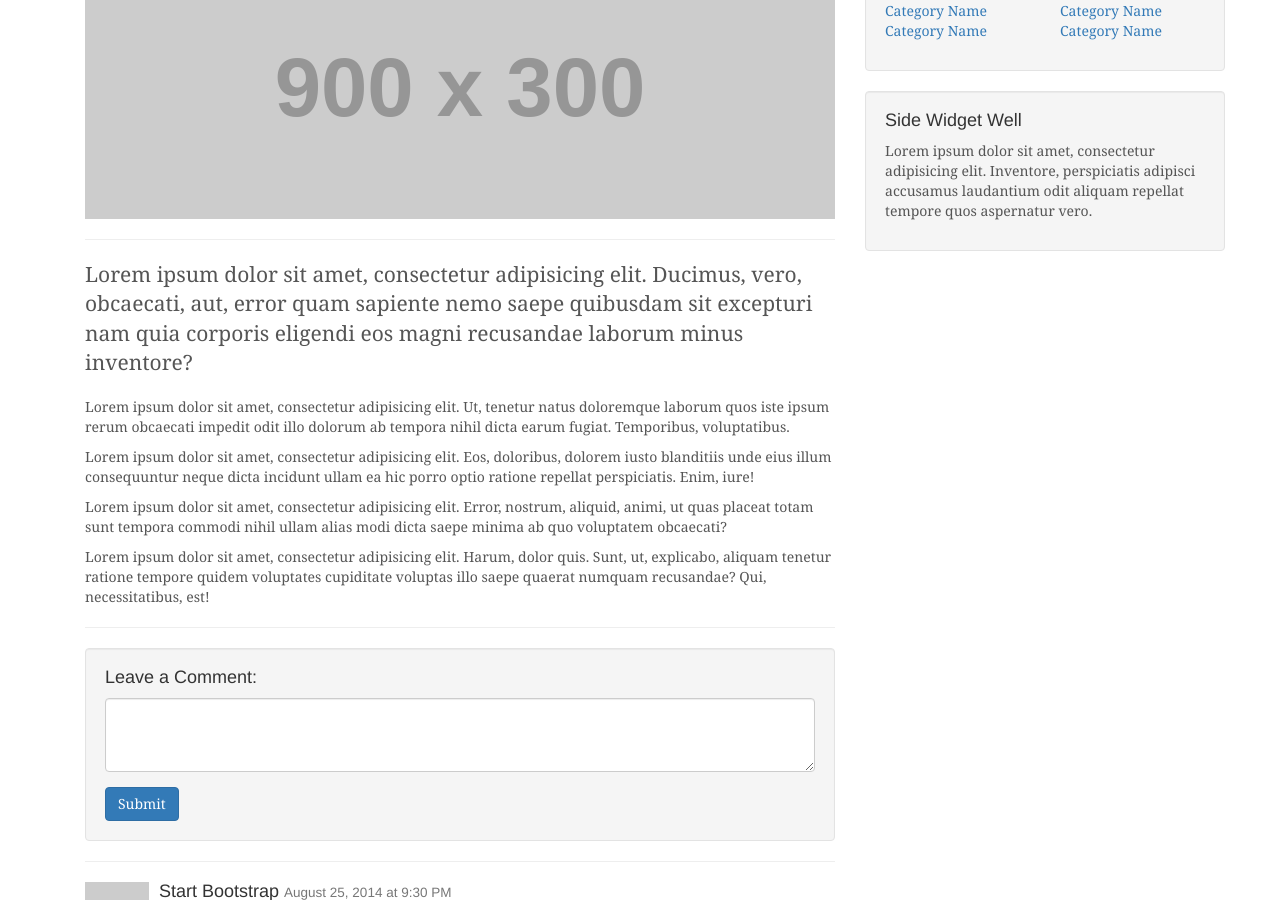
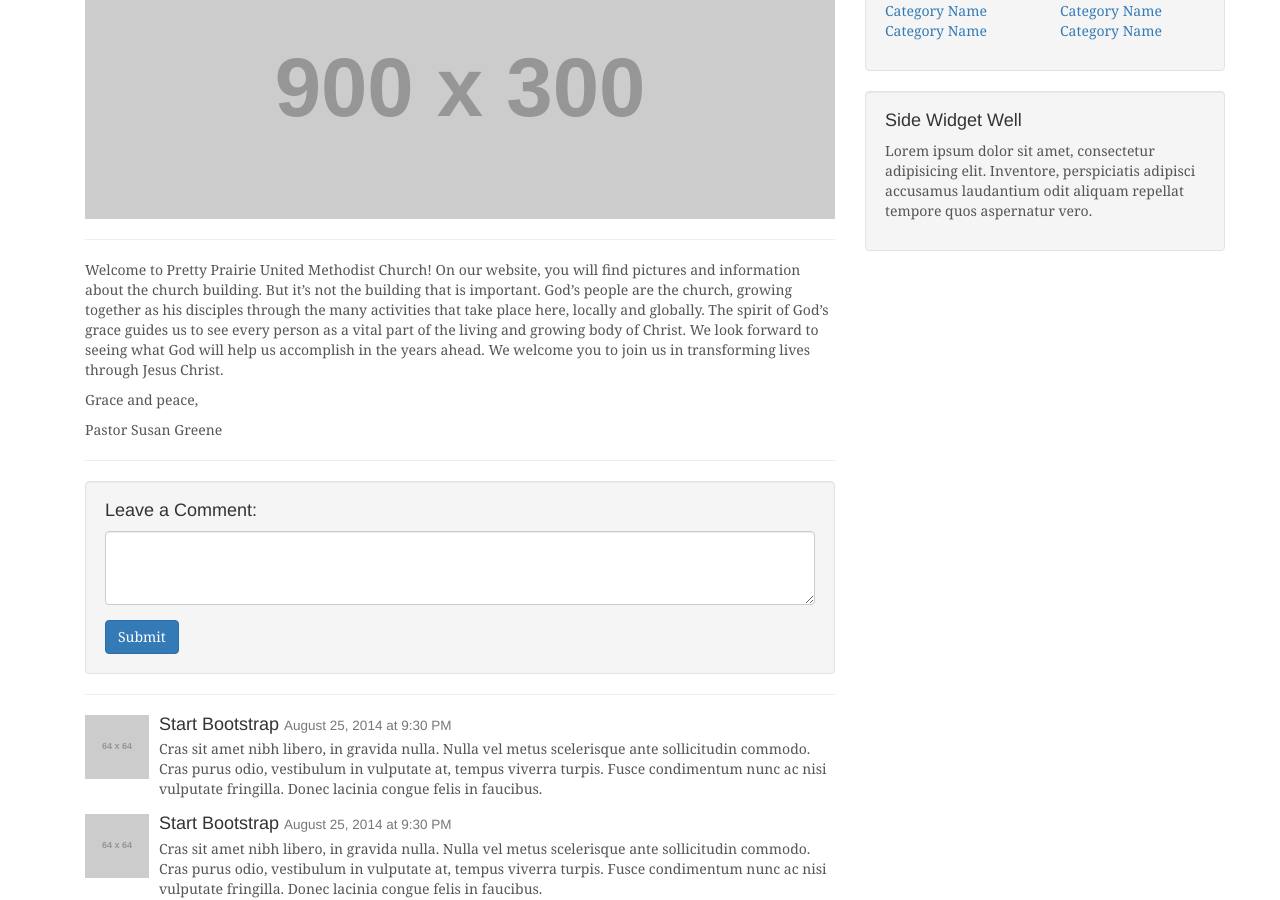
Before and after one commit to KatherineMichel/self-hosted-church-website-jekyll, a Jekyll site: the page built from _posts/2016-07-11-welcome-to-jekyll.markdown, in a window 1280 px wide and 900 px high, scrolled down 430 px. Built offline with Jekyll 4.4.1, drawn with Linux system fonts in a browser that asks for light colours; nearby versions of some CDN libraries; library files that are not in the unit come from our copies.

Commit message:
Update post.html

```diff
--- a/_layouts/post.html
+++ b/_layouts/post.html
@@ -32,12 +32,7 @@
                 <hr>
 
                 <!-- Post Content -->
-                <p class="lead">Lorem ipsum dolor sit amet, consectetur adipisicing elit. Ducimus, vero, obcaecati, aut, error quam sapiente nemo saepe quibusdam sit excepturi nam quia corporis eligendi eos magni recusandae laborum minus inventore?</p>
-                <p>Lorem ipsum dolor sit amet, consectetur adipisicing elit. Ut, tenetur natus doloremque laborum quos iste ipsum rerum obcaecati impedit odit illo dolorum ab tempora nihil dicta earum fugiat. Temporibus, voluptatibus.</p>
-                <p>Lorem ipsum dolor sit amet, consectetur adipisicing elit. Eos, doloribus, dolorem iusto blanditiis unde eius illum consequuntur neque dicta incidunt ullam ea hic porro optio ratione repellat perspiciatis. Enim, iure!</p>
-                <p>Lorem ipsum dolor sit amet, consectetur adipisicing elit. Error, nostrum, aliquid, animi, ut quas placeat totam sunt tempora commodi nihil ullam alias modi dicta saepe minima ab quo voluptatem obcaecati?</p>
-                <p>Lorem ipsum dolor sit amet, consectetur adipisicing elit. Harum, dolor quis. Sunt, ut, explicabo, aliquam tenetur ratione tempore quidem voluptates cupiditate voluptas illo saepe quaerat numquam recusandae? Qui, necessitatibus, est!</p>
-
+                <p class="lead">{{ content }}</p>
                 <hr>
 
                 <!-- Blog Comments -->
```
